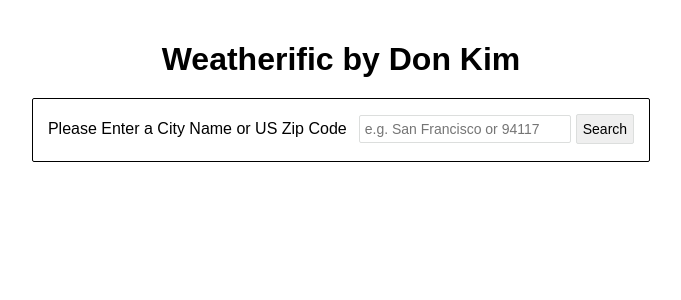
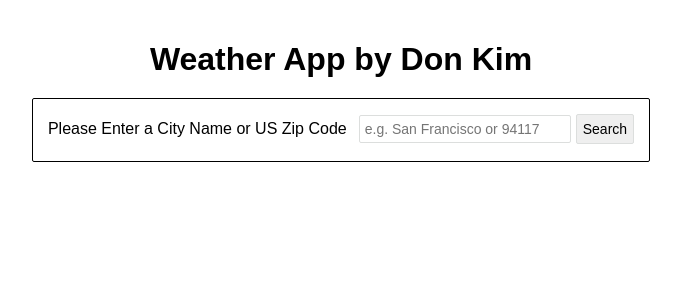
Before and after one commit to 10KD/Weatherific, a React (Create React App) app in the folder weather-ui/: page / in a window 1280 px wide. Shown: the top 300 px of the page, without its empty margins (299-980 px from the left). Built offline with nearby package versions, Linux system fonts and the light colour scheme; no server answers.

Commit message:
changed name

```diff
--- a/weather-ui/src/components/WeatherHome.js
+++ b/weather-ui/src/components/WeatherHome.js
@@ -62,7 +62,7 @@ class WeatherHome extends React.Component {
 
             return (
                 <div className="home">
-                    <h1>Weatherific by Don Kim</h1>
+                    <h1>Weather App by Don Kim</h1>
                     <WeatherSearch
                     search={this.search}/>
                     <WeatherDisplay
```
